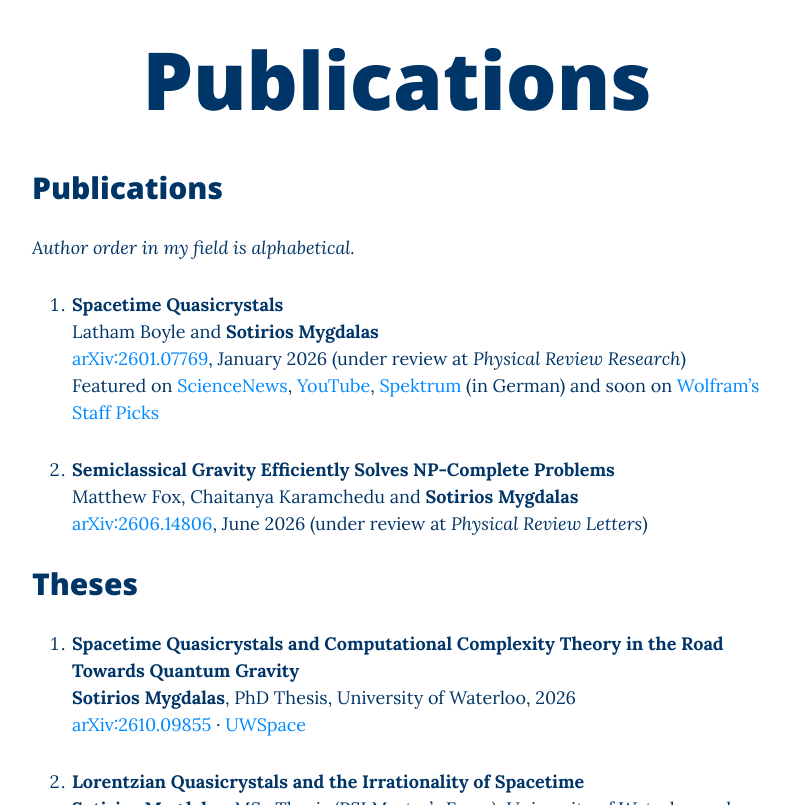
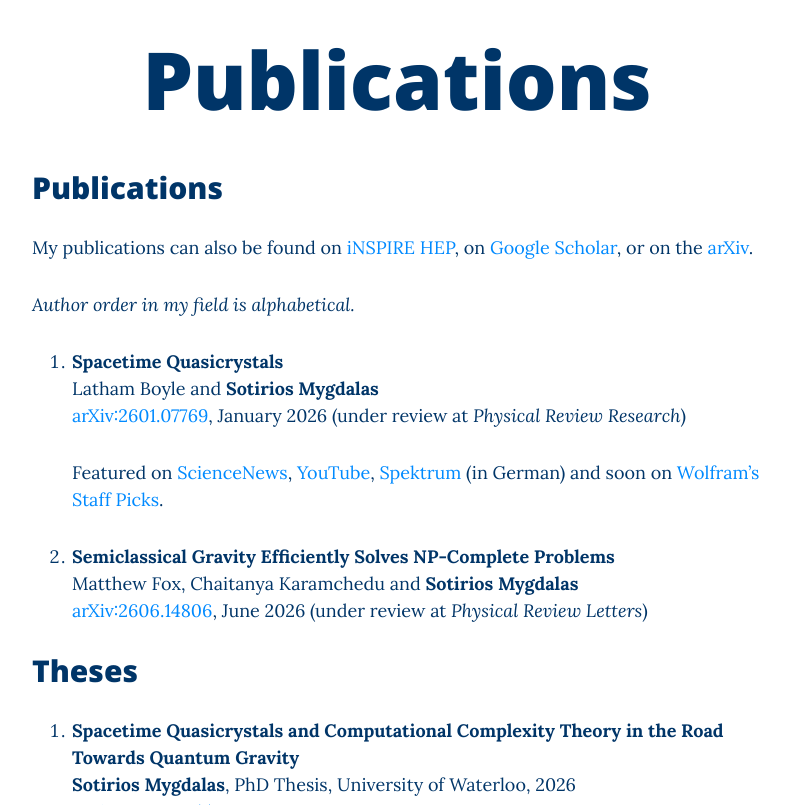
Before and after one commit to smygdalas/SMygdalas.github.io, a Jekyll site: the page built from publications.md, in a window 1280 px wide and 900 px high, cut to the strip 95-900 px from the top of the window. Shown: the whole strip, without its empty margins (243-1033 px from the left). Built offline with Jekyll 4.4.1, drawn with Linux system fonts in a browser that asks for light colours; nearby versions of some CDN libraries; our own code applies the rules of GitHub Pages for plain Markdown files; comment, search, counter and statistics services are not loaded.

Commit message:
Update publications.md

```diff
--- a/publications.md
+++ b/publications.md
@@ -1,13 +1,20 @@
 ## Publications
+
+My publications can also be found on [iNSPIRE HEP](https://inspirehep.net/authors/3092406), on [Google Scholar](https://scholar.google.com/citations?user=pkDLQwIAAAAJ&hl=en), or on the [arXiv](https://arxiv.org/search/hep-th?searchtype=author&query=Mygdalas%2C+S).
 
 *Author order in my field is alphabetical.*
 
 1. **Spacetime Quasicrystals**
    Latham Boyle and **Sotirios Mygdalas**
    [arXiv:2601.07769](https://arxiv.org/abs/2601.07769), January 2026 (under review at *Physical Review Research*)
-   Featured on [ScienceNews](https://www.sciencenews.org/article/spacetime-quasicrystals-universe), [YouTube](https://www.youtube.com/watch?v=0azOaCJaYGo), [Spektrum](https://www.spektrum.de/news/aperiodische-muster-ist-das-universum-ein-quasikristall/2322914) (in German) and soon on [Wolfram's Staff Picks](https://community.wolfram.com/content?curTag=staff%20picks)
 
-2. **Semiclassical Gravity Efficiently Solves NP-Complete Problems**
+   Featured on
+   [ScienceNews](https://www.sciencenews.org/article/spacetime-quasicrystals-universe),
+   [YouTube](https://www.youtube.com/watch?v=0azOaCJaYGo),
+   [Spektrum](https://www.spektrum.de/news/aperiodische-muster-ist-das-universum-ein-quasikristall/2322914) (in German)
+   and soon on [Wolfram's Staff Picks](https://community.wolfram.com/content?curTag=staff%20picks).
+
+3. **Semiclassical Gravity Efficiently Solves NP-Complete Problems**
    Matthew Fox, Chaitanya Karamchedu and **Sotirios Mygdalas**
    [arXiv:2606.14806](https://arxiv.org/abs/2606.14806), June 2026 (under review at *Physical Review Letters*)
 
```
